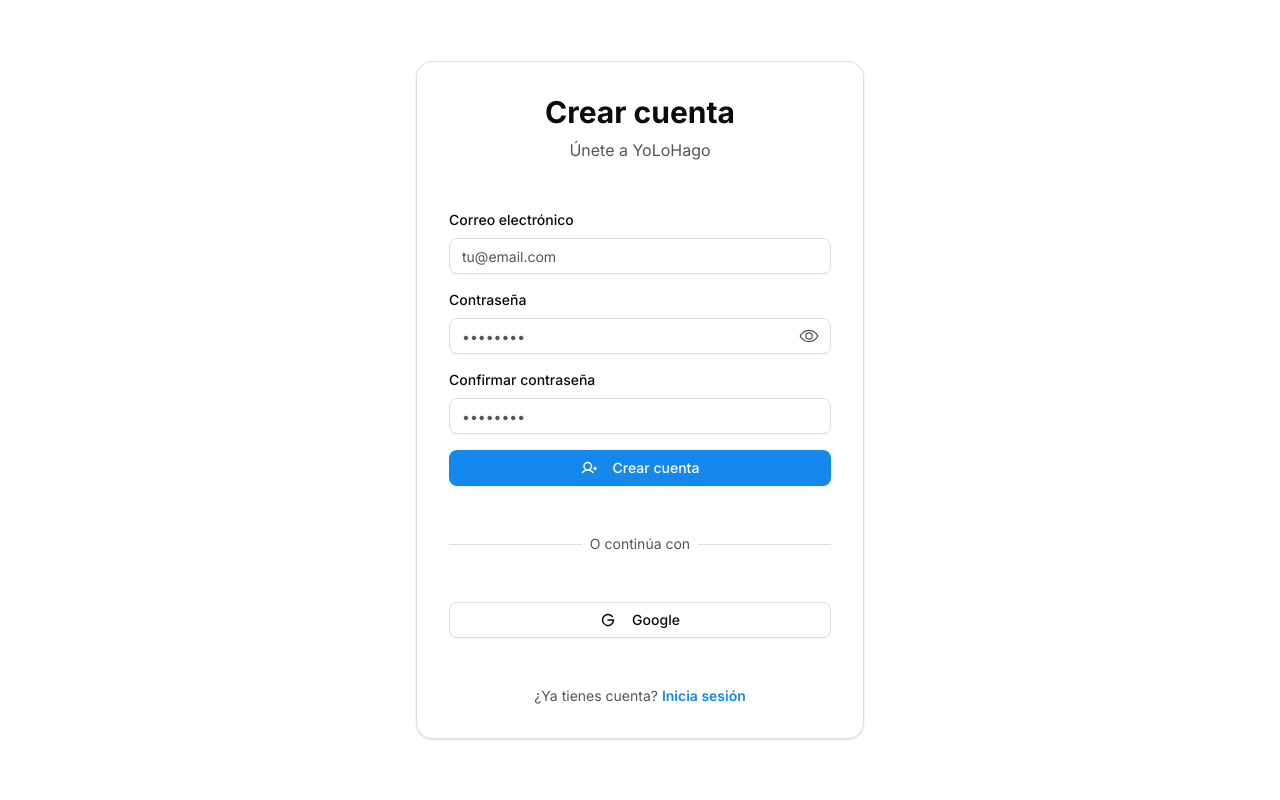
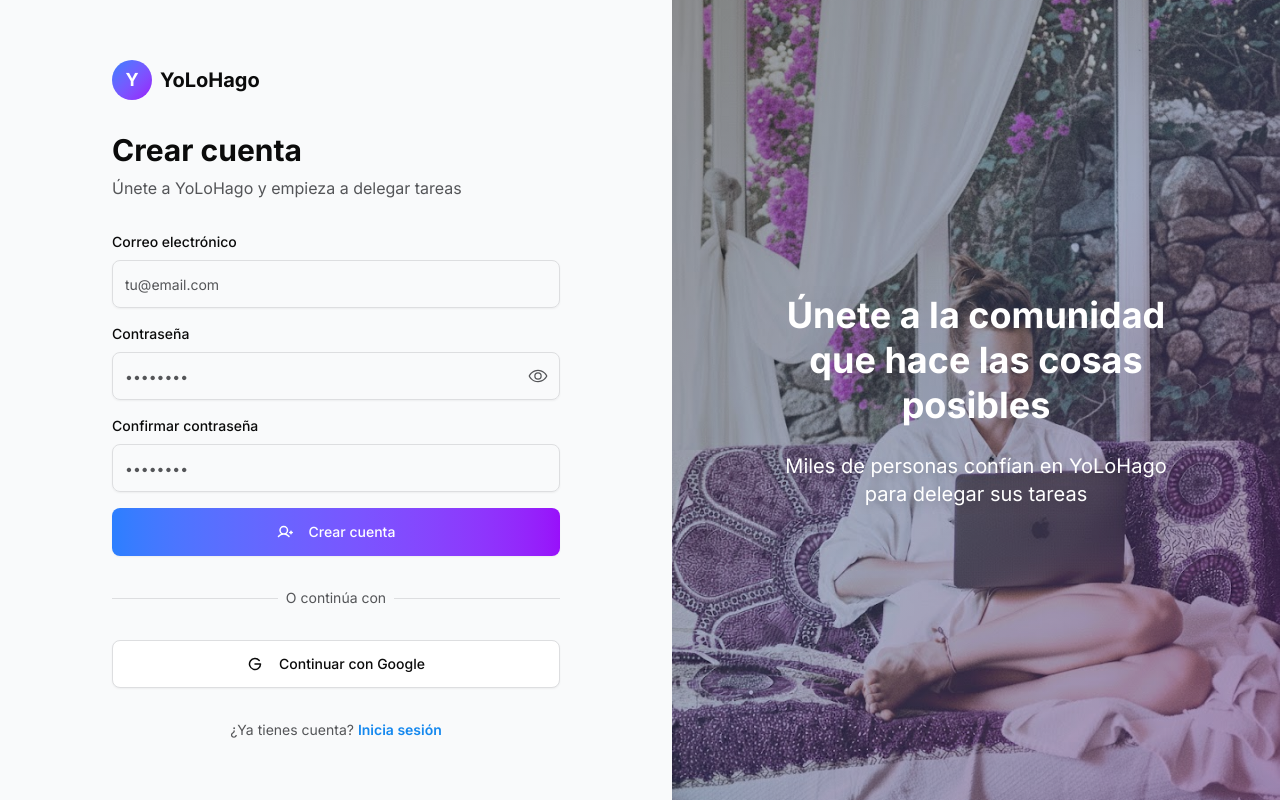
Before and after one commit to yolohagope/fe-yolohago, a React (Vite) app: page /register in a window 1280 px wide. Built offline with nearby package versions, Linux system fonts and the light colour scheme; no server answers.

Commit message:
improve login

```diff
--- a/src/components/LoginForm.tsx
+++ b/src/components/LoginForm.tsx
@@ -144,7 +144,7 @@
 
               <Button
                 type="submit"
-                className="w-full h-12 bg-gradient-to-r from-blue-500 to-purple-600 hover:from-blue-600 hover:to-purple-700"
+                className="w-full h-12 bg-gradient-to-r from-blue-500 to-purple-600 hover:from-blue-600 hover:to-purple-700 cursor-pointer"
                 disabled={loading}
               >
                 {loading ? 'Enviando...' : 'Enviar correo de recuperación'}
@@ -179,8 +179,8 @@
                 e.currentTarget.style.display = 'none';
               }}
             />
-            {/* Overlay gradient más fuerte para legibilidad */}
-            <div className="absolute inset-0 bg-gradient-to-br from-blue-600/70 via-purple-600/70 to-purple-700/70"></div>
+            {/* Overlay gradient más sutil tendiendo a negro */}
+            <div className="absolute inset-0 bg-gradient-to-br from-gray-900/40 via-blue-900/30 to-purple-900/40"></div>
           </div>
 
           {/* Contenido de texto sobre la imagen */}
@@ -275,7 +275,7 @@
 
             <Button
               type="submit"
-              className="w-full h-12 bg-gradient-to-r from-blue-500 to-purple-600 hover:from-blue-600 hover:to-purple-700 text-white font-semibold"
+              className="w-full h-12 bg-gradient-to-r from-blue-500 to-purple-600 hover:from-blue-600 hover:to-purple-700 text-white font-semibold cursor-pointer"
               disabled={loading}
             >
               {loading ? 'Iniciando sesión...' : 'Iniciar sesión'}
@@ -294,7 +294,7 @@
           <Button
             type="button"
             variant="outline"
-            className="w-full h-12"
+            className="w-full h-12 cursor-pointer hover:bg-red-50 hover:border-red-200 transition-colors"
             onClick={handleGoogleLogin}
             disabled={loading}
           >
@@ -327,8 +327,8 @@
                 e.currentTarget.style.display = 'none';
               }}
             />
-            {/* Overlay gradient más fuerte para legibilidad */}
-            <div className="absolute inset-0 bg-gradient-to-br from-blue-600/70 via-purple-600/70 to-purple-700/70"></div>
+            {/* Overlay gradient más sutil tendiendo a negro */}
+            <div className="absolute inset-0 bg-gradient-to-br from-gray-900/40 via-blue-900/30 to-purple-900/40"></div>
           </div>
 
           {/* Contenido de texto sobre la imagen */}
--- a/src/components/RegisterForm.tsx
+++ b/src/components/RegisterForm.tsx
@@ -3,7 +3,6 @@
 import { useNavigate } from 'react-router-dom';
 import { Input } from '@/components/ui/input';
 import { Button } from '@/components/ui/button';
-import { Card } from '@/components/ui/card';
 import { registerWithEmail, loginWithGoogle } from '@/services/auth';
 
 interface RegisterFormProps {
@@ -62,11 +61,22 @@
   }
 
   return (
-    <div className="min-h-screen bg-background flex items-center justify-center p-4">
-      <Card className="w-full max-w-md p-8 space-y-6">
-        <div className="text-center space-y-2">
+    <div className="min-h-screen bg-gray-50 flex">
+      {/* Lado izquierdo - Formulario */}
+      <div className="flex-1 flex items-center justify-center p-8">
+        <div className="w-full max-w-md space-y-8">
+          {/* Logo */}
+          <div className="flex items-center gap-2">
+            <div className="w-10 h-10 rounded-full bg-gradient-to-br from-blue-500 to-purple-600 flex items-center justify-center">
+              <span className="text-white font-bold text-lg">Y</span>
+            </div>
+            <span className="text-xl font-bold">YoLoHago</span>
+          </div>
+
+          {/* Título */}
+          <div className="space-y-2">
             <h1 className="text-3xl font-bold text-foreground">Crear cuenta</h1>
-          <p className="text-muted-foreground">Únete a YoLoHago</p>
+            <p className="text-muted-foreground">Únete a YoLoHago y empieza a delegar tareas</p>
           </div>
 
           {error && (
@@ -87,6 +97,7 @@
                 value={email}
                 onChange={(e) => setEmail(e.target.value)}
                 required
+                className="h-12"
               />
             </div>
 
@@ -102,6 +113,7 @@
                   value={password}
                   onChange={(e) => setPassword(e.target.value)}
                   required
+                  className="h-12 pr-12"
                 />
                 <button
                   type="button"
@@ -124,12 +136,13 @@
                 value={confirmPassword}
                 onChange={(e) => setConfirmPassword(e.target.value)}
                 required
+                className="h-12"
               />
             </div>
 
             <Button
               type="submit"
-            className="w-full"
+              className="w-full h-12 bg-gradient-to-r from-blue-500 to-purple-600 hover:from-blue-600 hover:to-purple-700 cursor-pointer"
               disabled={loading}
             >
               <UserPlus weight="bold" className="mr-2" />
@@ -142,19 +155,19 @@
               <div className="w-full border-t border-border" />
             </div>
             <div className="relative flex justify-center text-sm">
-            <span className="bg-card px-2 text-muted-foreground">O continúa con</span>
+              <span className="bg-gray-50 px-2 text-muted-foreground">O continúa con</span>
             </div>
           </div>
 
           <Button
             type="button"
             variant="outline"
-          className="w-full"
+            className="w-full h-12 cursor-pointer hover:bg-red-50 hover:border-red-200 transition-colors"
             onClick={handleGoogleLogin}
             disabled={loading}
           >
-          <GoogleLogo weight="bold" className="mr-2" />
-          Google
+            <GoogleLogo weight="bold" className="mr-2" size={20} />
+            Continuar con Google
           </Button>
 
           <div className="text-center text-sm">
@@ -167,7 +180,36 @@
               Inicia sesión
             </button>
           </div>
-      </Card>
+        </div>
+      </div>
+
+      {/* Lado derecho - Ilustración */}
+      <div className="hidden lg:flex flex-1 items-center justify-center relative overflow-hidden">
+        {/* Imagen de fondo */}
+        <div className="absolute inset-0">
+          <img
+            src="/images/auth/right_0.png"
+            alt="Ilustración de registro"
+            className="w-full h-full object-cover"
+            onError={(e) => {
+              e.currentTarget.style.display = 'none';
+            }}
+          />
+          {/* Overlay gradient más sutil tendiendo a negro */}
+          <div className="absolute inset-0 bg-gradient-to-br from-gray-900/40 via-blue-900/30 to-purple-900/40"></div>
+        </div>
+
+        {/* Contenido de texto sobre la imagen */}
+        <div className="relative text-white text-center space-y-6 max-w-lg z-10 p-12">
+          <h2 className="text-4xl font-bold leading-tight drop-shadow-2xl">
+            Únete a la comunidad<br />
+            que hace las cosas posibles
+          </h2>
+          <p className="text-xl text-white drop-shadow-lg">
+            Miles de personas confían en YoLoHago para delegar sus tareas
+          </p>
+        </div>
+      </div>
     </div>
   );
 }
```
Also changed, not shown: public/images/auth/right_0.png, public/images/auth/right_1.png (added). Lines whose indentation alone changed are shown as unchanged.
